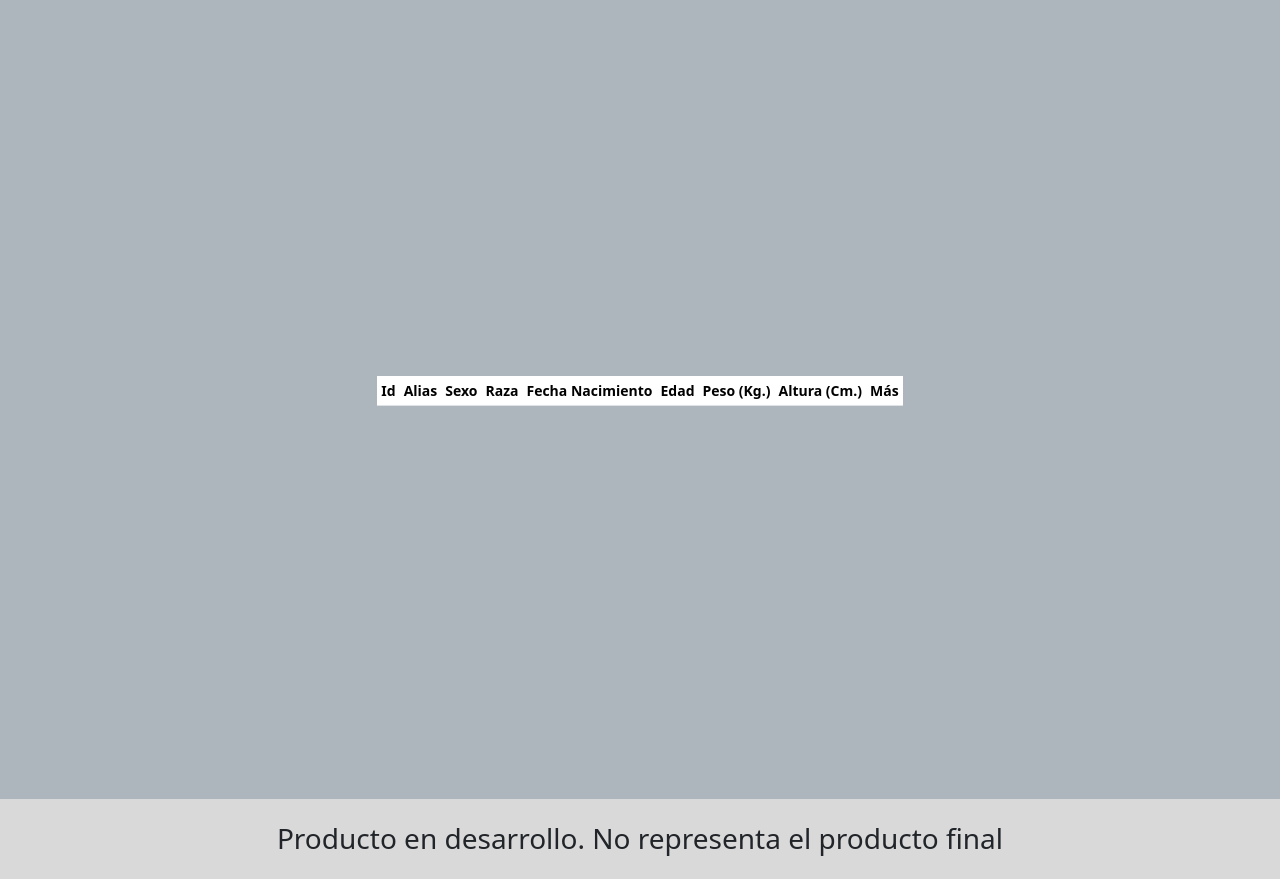
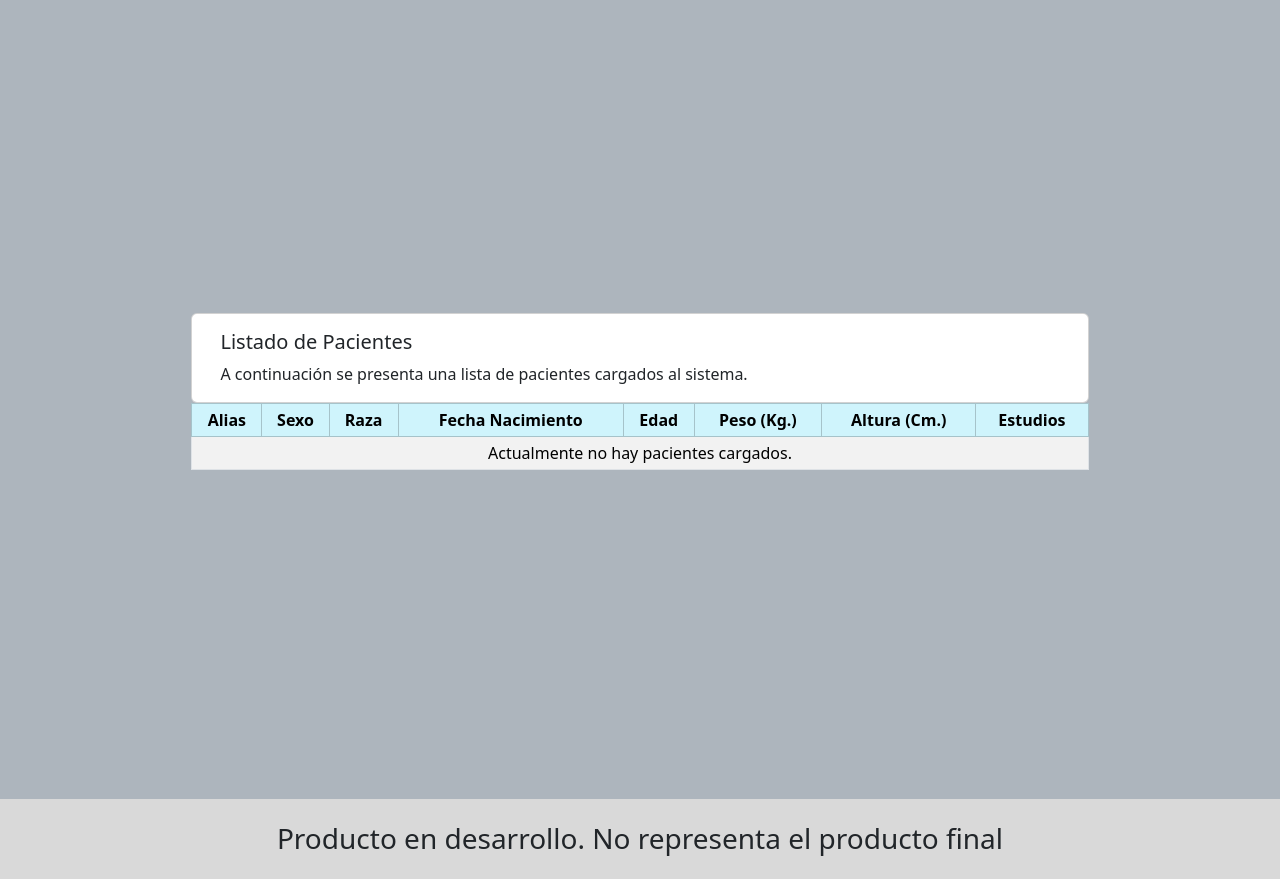
Before and after one commit to emiluque47/Trabajo-Final, a Django app: page /listado_pacientes/ in a window 1280 px wide. Shown: the part 41-928 px from the top of the page. Run offline with Django 4.2, Linux system fonts and the light colour scheme; data comes from the database, SQL or seed files in the repository; both versions use the stored data as it was after the commit; lists and menus that the app fills with data are empty.

Commit message:
12/11
I live in Spain without the S

```diff
--- a/primero/src/pacientes/templates/pacientes/lista_paciente.html
+++ b/primero/src/pacientes/templates/pacientes/lista_paciente.html
@@ -18,26 +18,32 @@
 .h3{
 	text-align: center;
 }
+
 </style>
-<div class="table-responsive small">
-	<table class="table table-striped table-sm">
-		<thead>
+
+<div class="row">
+  <div class="card col" style="width: 18rem;">
+  <div class="card-body">
+    <h5 class="card-title">Listado de Pacientes</h5>
+    <p class="card-text">A continuación se presenta una lista de pacientes cargados al sistema.</p>
+  </div>
+</div>
+	<table class="table table-striped table-bordered table-sm table-hover" >
+		<thead class="table-info" >
       <tr>
-        <th scope="col">Id</th>
-        <th scope="col">Alias</th>
-        <th scope="col">Sexo</th>
-        <th scope="col">Raza</th>
-        <th scope="col">Fecha Nacimiento</th>
-        <th scope="col">Edad</th>
-        <th scope="col">Peso (Kg.)</th>
-        <th scope="col">Altura (Cm.)</th>
-        <th scope="col">Más</th>
+        <th class="text-center align-middle" scope="col">Alias</th>
+        <th class="text-center align-middle" scope="col">Sexo</th>
+        <th class="text-center align-middle" scope="col">Raza</th>
+        <th class="text-center align-middle" scope="col">Fecha Nacimiento</th>
+        <th class="text-center align-middle" scope="col">Edad</th>
+        <th class="text-center align-middle" scope="col">Peso (Kg.)</th>
+        <th class="text-center align-middle" scope="col">Altura (Cm.)</th>
+        <th class="text-center align-middle" scope="col">Estudios</th>
       </tr>
     </thead>
     <tbody>
     	{% for paciente in listapacientes %}
     	<tr>
-				<td class="text-center align-middle">{{paciente.id}}</td>
 				<td class="text-center align-middle">{{paciente.alias}}</td>
 				<td class="text-center align-middle">{{paciente.sexo}}</td>
         <td class="text-center align-middle">{{paciente.raza}}</td>
@@ -46,9 +52,12 @@
 				<td class="text-center align-middle">{{paciente.peso}}</td>
 				<td class="text-center align-middle">{{paciente.altura}}</td>
 				<td class="text-center align-middle">
-					<a href="{% url 'datos_paciente' paciente.id %}">Más</a>
+					<a href="{% url 'datos_paciente' paciente.id %}">Ver Estudios</a>
 				</td>
     	</tr>
+      {% empty %}
+        <td colspan="8" class="text-center align-middle">Actualmente no hay pacientes cargados.</td>
+
     	{% endfor %}
     </tbody>
 	</table>
--- a/primero/src/pacientes/views.py
+++ b/primero/src/pacientes/views.py
@@ -1,4 +1,4 @@
-from django.shortcuts import render
+from django.shortcuts import render, redirect
 from .forms import CargaPaciente
 from pacientes.models import Paciente
 from account.models import Account
@@ -16,6 +16,7 @@ def paciente_carga_view(request):
 			form.save()
 			context['exito'] ="Paciente Cargado!"
 			print(context['exito'])
+			return redirect('listado_paciente')
 	context = {'form':form}
 	return render(request, 'pacientes/carga_paciente.html', context)
 
--- a/primero/src/personal/templates/Equipo/equipo_single_1.html
+++ b/primero/src/personal/templates/Equipo/equipo_single_1.html
@@ -1,15 +1,16 @@
 {% extends 'base.html' %}
 
 {% block content %}
+{% load static %}
 <!-- lo del feature -->
-<div class="row featurette p-5 d-flex justify-content-center align-items-center align-self-center">
+<div class="featurette p-5 d-flex justify-content-center align-items-center align-self-center">
   <div class="col-md-7 order-md-1 text-left">
   	<h2 class="featurette-heading fw-normal lh-1">Miembro del Equipo 1</h2>
     <p class="lead text-left px-4 ">Lorem ipsum dolor sit amet, consectetur adipiscing elit, sed do eiusmod tempor incididunt ut labore et dolore magna aliqua. Ut enim ad minim veniam, quis nostrud exercitation ullamco laboris nisi ut aliquip ex ea commodo consequat. Duis aute irure dolor in reprehenderit in voluptate velit esse cillum dolore eu fugiat nulla pariatur. Excepteur sint occaecat cupidatat non proident, sunt in culpa qui officia deserunt mollit anim id est laborum.</p>
   <p><a class="btn btn-secondary" href="{% url 'team_main' %}">&laquo; Volver</a></p>
   </div>
   <div class="col-md-5 order-md-2 ">
-    <svg class="bd-placeholder-img bd-placeholder-img-lg featurette-image img-fluid " width="500" height="500" role="img" aria-label="Placeholder: 500x500" preserveAspectRatio="xMidYMid slice" focusable="false"><title>Placeholder</title><rect width="100%" height="100%" fill="var(--bs-secondary-bg)"/><text x="50%" y="50%" fill="var(--bs-secondary-color)" dy=".3em">500x500</text></svg>
+    <img class="featurette-image img-fluid" width="500" height="500" src="{% static 'media/defaultimage.jpeg' %}">
   </div>
 </div>
 <!-- fin del feature -->
--- a/primero/src/personal/templates/Equipo/equipo_single_2.html
+++ b/primero/src/personal/templates/Equipo/equipo_single_2.html
@@ -1,6 +1,7 @@
 {% extends 'base.html' %}
 
 {% block content %}
+{% load static %}
 <!-- lo del feature -->
 <div class="row featurette p-5 d-flex justify-content-center align-items-center align-self-center">
   <div class="col-md-7 order-md-1 text-left">
@@ -9,7 +10,7 @@
   <p><a class="btn btn-secondary" href="{% url 'team_main' %}">&laquo; Volver</a></p>
   </div>
   <div class="col-md-5 order-md-2 ">
-    <svg class="bd-placeholder-img bd-placeholder-img-lg featurette-image img-fluid " width="500" height="500" role="img" aria-label="Placeholder: 500x500" preserveAspectRatio="xMidYMid slice" focusable="false"><title>Placeholder</title><rect width="100%" height="100%" fill="var(--bs-secondary-bg)"/><text x="50%" y="50%" fill="var(--bs-secondary-color)" dy=".3em">500x500</text></svg>
+    <img class="featurette-image img-fluid" width="500" height="500" src="{% static 'media/defaultimage.jpeg' %}">
   </div>
 </div>
 <!-- fin del feature -->
--- a/primero/src/personal/templates/Equipo/equipo_single_3.html
+++ b/primero/src/personal/templates/Equipo/equipo_single_3.html
@@ -1,6 +1,7 @@
 {% extends 'base.html' %}
 
 {% block content %}
+{% load static %}
 <!-- lo del feature -->
 <div class="row featurette p-5 d-flex justify-content-center align-items-center align-self-center">
   <div class="col-md-7 order-md-1 text-left">
@@ -9,7 +10,7 @@
   <p><a class="btn btn-secondary" href="{% url 'team_main' %}">&laquo; Volver</a></p>
   </div>
   <div class="col-md-5 order-md-2 ">
-    <svg class="bd-placeholder-img bd-placeholder-img-lg featurette-image img-fluid " width="500" height="500" role="img" aria-label="Placeholder: 500x500" preserveAspectRatio="xMidYMid slice" focusable="false"><title>Placeholder</title><rect width="100%" height="100%" fill="var(--bs-secondary-bg)"/><text x="50%" y="50%" fill="var(--bs-secondary-color)" dy=".3em">500x500</text></svg>
+    <img class="featurette-image img-fluid" width="500" height="500" src="{% static 'media/defaultimage.jpeg' %}">
   </div>
 </div>
 <!-- fin del feature -->
--- a/primero/src/personal/templates/Equipo/equipo_single_4.html
+++ b/primero/src/personal/templates/Equipo/equipo_single_4.html
@@ -1,6 +1,7 @@
 {% extends 'base.html' %}
 
 {% block content %}
+{% load static %}
 <!-- lo del feature -->
 <div class="row featurette p-5 d-flex justify-content-center align-items-center align-self-center">
   <div class="col-md-7 order-md-1 text-left">
@@ -9,7 +10,7 @@
   <p><a class="btn btn-secondary" href="{% url 'team_main' %}">&laquo; Volver</a></p>
   </div>
   <div class="col-md-5 order-md-2 ">
-    <svg class="bd-placeholder-img bd-placeholder-img-lg featurette-image img-fluid " width="500" height="500" role="img" aria-label="Placeholder: 500x500" preserveAspectRatio="xMidYMid slice" focusable="false"><title>Placeholder</title><rect width="100%" height="100%" fill="var(--bs-secondary-bg)"/><text x="50%" y="50%" fill="var(--bs-secondary-color)" dy=".3em">500x500</text></svg>
+    <img class="featurette-image img-fluid" width="500" height="500" src="{% static 'media/defaultimage.jpeg' %}">
   </div>
 </div>
 <!-- fin del feature -->
--- a/primero/src/personal/templates/Equipo/equipo_single_5.html
+++ b/primero/src/personal/templates/Equipo/equipo_single_5.html
@@ -1,6 +1,7 @@
 {% extends 'base.html' %}
 
 {% block content %}
+{% load static %}
 <!-- lo del feature -->
 <div class="row featurette p-5 d-flex justify-content-center align-items-center align-self-center">
   <div class="col-md-7 order-md-1 text-left">
@@ -9,7 +10,7 @@
   <p><a class="btn btn-secondary" href="{% url 'team_main' %}">&laquo; Volver</a></p>
   </div>
   <div class="col-md-5 order-md-2 ">
-    <svg class="bd-placeholder-img bd-placeholder-img-lg featurette-image img-fluid " width="500" height="500" role="img" aria-label="Placeholder: 500x500" preserveAspectRatio="xMidYMid slice" focusable="false"><title>Placeholder</title><rect width="100%" height="100%" fill="var(--bs-secondary-bg)"/><text x="50%" y="50%" fill="var(--bs-secondary-color)" dy=".3em">500x500</text></svg>
+    <img class="featurette-image img-fluid" width="500" height="500" src="{% static 'media/defaultimage.jpeg' %}">
   </div>
 </div>
 <!-- fin del feature -->
--- a/primero/src/personal/templates/personal/home.html
+++ b/primero/src/personal/templates/personal/home.html
@@ -1,13 +1,14 @@
 {% extends 'base.html' %}
 
 {% block content %}
+{% load static %}
 <!-- lo del feature -->
-<div class="row featurette p-5 d-flex justify-content-center align-items-center align-self-center">
+<div class="p-5 d-flex justify-content-center align-items-center align-self-center">
   <div class="col-md-7 order-md-2">
     <p class="lead text-center align-middle px-4 " >Lorem ipsum dolor sit amet, consectetur adipiscing elit, sed do eiusmod tempor incididunt ut labore et dolore magna aliqua. Ut enim ad minim veniam, quis nostrud exercitation ullamco laboris nisi ut aliquip ex ea commodo consequat. Duis aute irure dolor in reprehenderit in voluptate velit esse cillum dolore eu fugiat nulla pariatur. Excepteur sint occaecat cupidatat non proident, sunt in culpa qui officia deserunt mollit anim id est laborum.</p>
   </div>
   <div class="col-md-5 order-md-1 ">
-    <svg class="bd-placeholder-img bd-placeholder-img-lg featurette-image img-fluid " width="500" height="500" role="img" aria-label="Placeholder: 500x500" preserveAspectRatio="xMidYMid slice" focusable="false" ><title>Placeholder</title><rect width="100%" height="100%" fill="var(--bs-secondary-bg)"/><text x="50%" y="50%" fill="var(--bs-secondary-color)" dy=".3em">500x500</text></svg>
+    <img class="featurette-image img-fluid" width="500" height="500" src="{% static 'media/defaultimage.jpeg' %}">
   </div>
 </div>
 <!-- fin del feature -->
--- a/primero/src/simulacion/models.py
+++ b/primero/src/simulacion/models.py
@@ -9,7 +9,7 @@ class Form_Sim(models.Model):
 	fecha_estudio			= models.DateTimeField(verbose_name='date joined', default=datetime.datetime.now()) #no debería decir fecha_estudio, sino simulacion
 	paciente				= models.CharField(max_length=30, null=False, blank=False) #esto es el id del paciente
 	aliaspaciente			= models.CharField(max_length=30, null=False, blank=False, default="testing") #esto es el alias del paciente
-	estudio1				= models.CharField(max_length=30, null=False, blank=False) #esto está guardando el alias de estudio, no el id
+	estudio1				= models.CharField(max_length=30, null=False, blank=False) #esto está guardando el alias de estudio,
 	idestudio1				= models.CharField(max_length=30, null=False, blank=False, default="30") #esto es el id del estudio
 	comentario				= models.CharField(max_length=30, null=False, blank=False)
 	#
--- a/primero/src/templates/Snippets/footer.html
+++ b/primero/src/templates/Snippets/footer.html
@@ -15,3 +15,6 @@
 <script src="https://cdn.jsdelivr.net/npm/bootstrap@5.3.3/dist/js/bootstrap.bundle.min.js" integrity="sha384-YvpcrYf0tY3lHB60NNkmXc5s9fDVZLESaAA55NDzOxhy9GkcIdslK1eN7N6jIeHz" crossorigin="anonymous"></script>
 <script src="https://cdn.jsdelivr.net/npm/@popperjs/core@2.11.8/dist/umd/popper.min.js" integrity="sha384-I7E8VVD/ismYTF4hNIPjVp/Zjvgyol6VFvRkX/vR+Vc4jQkC+hVqc2pM8ODewa9r" crossorigin="anonymous"></script>
 <script src="https://cdn.jsdelivr.net/npm/bootstrap@5.3.3/dist/js/bootstrap.min.js" integrity="sha384-0pUGZvbkm6XF6gxjEnlmuGrJXVbNuzT9qBBavbLwCsOGabYfZo0T0to5eqruptLy" crossorigin="anonymous"></script>
+
+<script src="https://cdn.jsdelivr.net/npm/@popperjs/core@2.9.2/dist/umd/popper.min.js" ></script>
+<script src="https://cdn.jsdelivr.net/npm/bootstrap@5.0.1/dist/js/bootstrap.min.js" integrity="sha384-Atwg2Pkwv9vp0ygtn1JAojH0nYbwNJLPhwyoVbhoPwBhjQPR5VtM2+xf0Uwh9KtT" crossorigin="anonymous"></script>
--- a/primero/src/templates/Snippets/header.html
+++ b/primero/src/templates/Snippets/header.html
@@ -4,17 +4,17 @@
 
 <!-- copio del ejemplo de pricing -->
 <style type="text/css">
-	body {
+	/*body {
 	  background-image: linear-gradient(180deg, var(--bs-secondary-bg), var(--bs-body-bg) 100px, var(--bs-body-bg));
-	}
+	}*/
 
 	.container {
 	  max-width: 960px;
 	}
 
-	.pricing-header {
+	/*.pricing-header {
 	  max-width: 700px;
-	}
+	}*/
 </style>
 
 <div class="d-flex flex-column flex-md-row align-items-center pb-0 mb-0 " style="background-color: #212529;">
@@ -27,6 +27,7 @@
   </a>
 
   <nav class="d-inline-flex mt-2 mt-md-0 ms-md-auto">
+
   	{% if request.user.is_authenticated %} <!-- acá pregunto si está autenticado -->
 	  	{% if request.user.is_admin %}<!-- es admin? -->
 	  		<a class="me-3 py-2 link-body-emphasis text-decoration-none text-white fw-bold" href="{% url 'home' %}">Home</a>
@@ -36,20 +37,36 @@
 				<a class="me-3 py-2 link-body-emphasis text-decoration-none text-white fw-bold" href="{% url 'account' %}">Account</a>
 				<a class="me-3 py-2 link-body-emphasis text-decoration-none text-white fw-bold" href="{% url 'logout' %}">Logout</a>
 	    {% elif request.user.is_doctor %} <!-- es doctor? -->
-	    	<a class="me-3 py-2 link-body-emphasis text-decoration-none text-success fw-bold" href="{% url 'carga_paciente' %}">Cargar Pacientes</a>
-	    	<a class="me-3 py-2 link-body-emphasis text-decoration-none text-primary fw-bold" href="{% url 'listado_paciente' %}">Listar Pacientes</a>
-	    	<a class="me-3 py-2 link-body-emphasis text-decoration-none text-success fw-bold" href="{% url 'carga_estudio' %}">Cargar Estudio</a>
-	    	<a class="me-3 py-2 link-body-emphasis text-decoration-none text-primary fw-bold" href="{% url 'lista_estudio_1' %}">Listar Estudios (D)</a>
-	    	<a class="me-3 py-2 link-body-emphasis text-decoration-none text-success fw-bold" href="{% url 'formulario_simulacion' %}">Formulario de Simulación</a>
-	    	<a class="me-3 py-2 link-body-emphasis text-decoration-none text-primary fw-bold" href="{% url 'lista_simulacion' %}">Lista Simulacion (D)</a>
+	    <div class="dropdown">
+	      <button class="btn btn-secondary dropdown-toggle me-3 py-2" type="button" data-bs-toggle="dropdown" aria-expanded="false">
+	        Pacientes
+	      </button>
+	      <ul class="dropdown-menu">
+	        <li><a class="dropdown-item" href="{% url 'carga_paciente' %}">Cargar Pacientes</a></li>
+	        <li><a class="dropdown-item" href="{% url 'listado_paciente' %}">Listar Pacientes</a></li>
+	      </ul>
+	    </div>
+	    <!--
+	    <div class="dropdown">
+	      <button class="btn btn-secondary dropdown-toggle me-3 py-2" type="button" data-bs-toggle="dropdown" aria-expanded="false">
+	        Estudios
+	      </button>
+	      <ul class="dropdown-menu">
+	        <li><a class="dropdown-item " href="{% url 'carga_estudio' %}">Cargar Estudio</a></li>
+	        <li><a class="dropdown-item" href="{% url 'lista_estudio_1' %}">Listar Estudios (D)</a></li>
+	      </ul>
+	    </div>
+	  -->
+	    	<a class="btn btn-primary me-3 py-2" href="{% url 'carga_estudio' %}">Cargar Estudio</a>
+	    	<a class="btn btn-success me-3 py-2" href="{% url 'formulario_simulacion' %}">Formulario de Simulación</a>
+	    	<a class="btn btn-info me-3 py-2" href="{% url 'lista_simulacion' %}">Resultados de Simulaciones</a>
 	    	<a class="me-3 py-2 link-body-emphasis text-decoration-none text-white fw-bold" href="{% url 'home' %}">Home</a>
 	    	<a class="me-3 py-2 link-body-emphasis text-decoration-none text-white fw-bold" href="{% url 'team_main' %}">Equipo</a>
 				<a class="me-3 py-2 link-body-emphasis text-decoration-none text-white fw-bold" href="{% url 'contacto' %}">Contacto</a>
 				<a class="me-3 py-2 link-body-emphasis text-decoration-none text-white fw-bold" href="{% url 'logout' %}">Logout</a>
 	    {% elif request.user.is_investigador %} <!-- es investigador? -->
-	    	<a class="me-3 py-2 link-body-emphasis text-decoration-none text-primary fw-bold" href="#">Mensajes</a>
-	    	<a class="me-3 py-2 link-body-emphasis text-decoration-none text-success fw-bold" href="{% url 'lista_simulacion' %}">Lista Simulacion (D)</a>
-	    	<a class="me-3 py-2 link-body-emphasis text-decoration-none text-primary fw-bold" href="{% url 'lista_respuestas' %}">Lista de Respuestas</a>
+	    	<a class="btn btn-success me-3 py-2" href="{% url 'lista_simulacion' %}">Solicitudes</a>
+	    	<a class="btn btn-info me-3 py-2" href="{% url 'lista_respuestas' %}">Lista de Respuestas</a>
 	    	<a class="me-3 py-2 link-body-emphasis text-decoration-none text-white fw-bold" href="{% url 'home' %}">Home</a>
 	    	<a class="me-3 py-2 link-body-emphasis text-decoration-none text-white fw-bold" href="{% url 'team_main' %}">Equipo</a>
 				<a class="me-3 py-2 link-body-emphasis text-decoration-none text-white fw-bold" href="{% url 'contacto' %}">Contacto</a>
@@ -61,6 +78,7 @@
 				<a class="me-3 py-2 link-body-emphasis text-decoration-none text-white fw-bold" href="{% url 'contacto' %}">Contacto</a>
 				<a class="me-3 py-2 link-body-emphasis text-decoration-none text-white fw-bold" href="{% url 'login' %}">Login</a>
     {% endif %}
+
   </nav>
 </div>
 
--- a/primero/src/templates/base.html
+++ b/primero/src/templates/base.html
@@ -18,9 +18,7 @@
 		{% block content %}
 		{% endblock content %}
 	</div>
-
 	<!-- ---------------------------End Body -->
 	{% include 'snippets/footer.html' %}
-
 </body>
 </html>
```
Also changed, not shown: primero/src/personal/templates/Equipo/equipo_main.html (+7 -5 lines), primero/src/simulacion/templates/simulacion/formulario.html (+20 -38 lines), primero/src/simulacion/views.py (+8 -1 lines), primero/src/db.sqlite3, primero/src/static/media/defaultimage.jpeg (added), primero/src/static/media/defaultuser.jpeg (added).
